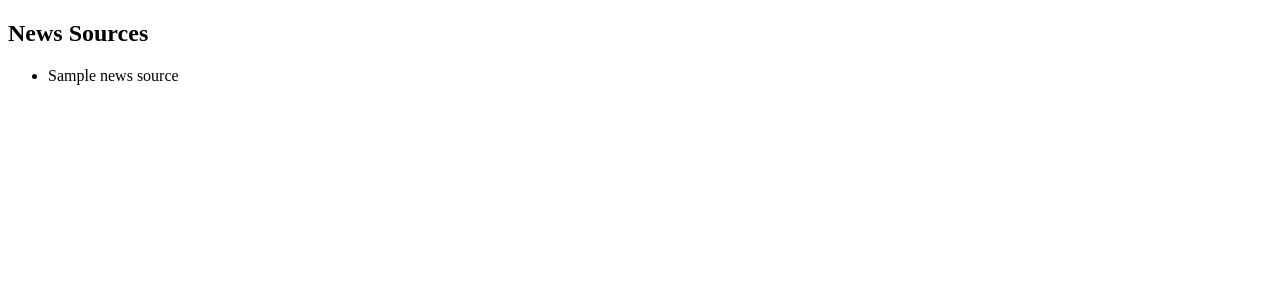
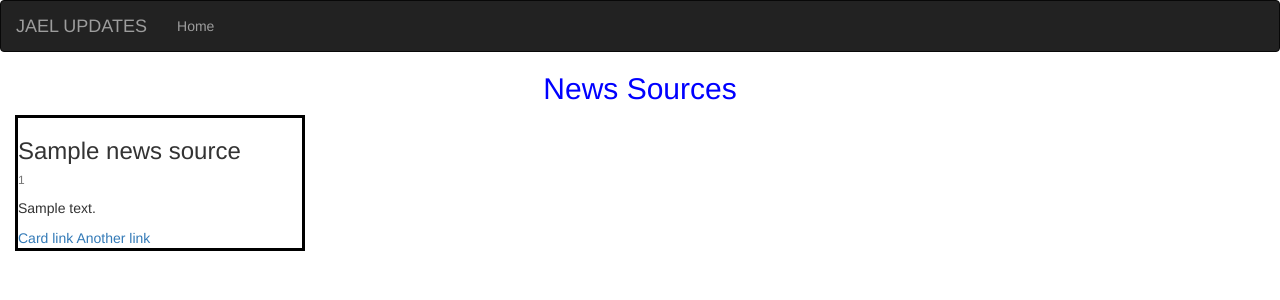
Before and after one commit to Samfan01/News-App, a Flask app: template app/templates/index.html in a window 1280 px wide. Shown: the top 300 px of the page. Run offline with Flask 2, Linux system fonts and the light colour scheme; the template is opened without the code that fills it: most values are stand-ins (such as "Sample title", 1, 10 or a date in 2020); parts of the project's set-up code (start-up, migrations or seed data) failed here and were passed over; some libraries are stand-ins or nearby versions.

Commit message:
added bootstrap cards to help display sources

```diff
--- a/app/request.py
+++ b/app/request.py
@@ -1,8 +1,8 @@
 from app import app
 import urllib.request,json
-from .models import source
+from models import Source
 
-Source = source.Source
+#Source = source.Source
 
 #Getting api key
 api_key = app.config['SOURCE_API_KEY']
--- a/app/source_test.py
+++ b/app/source_test.py
@@ -1,6 +1,6 @@
 import unittest
 from models import source
-Source = source.Source
+
 
 class SourceTest(unittest.TestCase):
     '''
--- /dev/null
+++ b/app/static/css/home.css
@@ -0,0 +1,4 @@
+h2{
+    text-align: center;
+    color: blue;
+}
--- /dev/null
+++ b/app/static/css/index.css
@@ -0,0 +1,7 @@
+h2{
+    text-align: center;
+    color: blue;
+}
+.card{
+    border: solid black 3px;
+}
--- a/app/templates/base.html
+++ b/app/templates/base.html
@@ -1,3 +1,10 @@
+{% extends 'bootstrap/base.html' %}
+
+
+<!-- navbar block -->
+{% block navbar %}
+    {% include 'navbar.html' %}
+{% endblock%}
 <!DOCTYPE html>
 <html>
     <head>
@@ -9,10 +16,11 @@
         {% endif %}
     </head>
     <body>
-        <!-- Content block -->
 
-        {% block content %}
+            <!-- Content block -->
+            {% block content %}
 
-        {% endblock%}
+            {% endblock%}
+
     </body>
     </html>
--- a/app/templates/index.html
+++ b/app/templates/index.html
@@ -1,12 +1,37 @@
 {% extends 'base.html'%}
 {% import 'macros.html' as macro %}
+
+<!-- Styles block -->
+
+{% block styles%}
+{{ super() }}
+<link rel="stylesheet" href="{{url_for('static',filename='css/index.css')}}">
+{% endblock %}
+
+
+
 {% block content %}
-    <!-- NEWS SOURCES SECTION-->
-    <h2>News Sources</h2>
-    <ul>
-        {% for news_source in news %}
-        {{ macro.displaySourceList(news) }}
-        {% endfor %}
-    </ul>
+<!-- NEWS SOURCES SECTION-->
+<h2>News Sources</h2>
+
+{% for news_source in news %}
+
+        <div class="col-md-3">
+            <div class="card" >
+                <div class="card-body">
+                    <h3 class="card-title">{{news_source.name}}</h3>
+                    <h6 class="card-subtitle mb-2 text-muted">{{news_source.id}}</h6>
+                    <p class="card-text">{{news_source.description}}</p>
+                    <a href="#" class="card-link">Card link</a>
+                    <a href="#" class="card-link">Another link</a>
+                </div>
+            </div>
+
+        </div>
+        <br><br>
+
+
+{% endfor %}
+
 
 {% endblock%}
--- /dev/null
+++ b/app/templates/navbar.html
@@ -0,0 +1,18 @@
+<div class="navbar navbar-inverse" role="navigation">
+    <div class="container-fluid">
+        <div class="navbar-header">
+            <button type="button" class="navbar-toggle" data-toggle="collapse" data-target=".navbar-collapse">
+              <span class="sr-only">Toggle navigation</span>
+              <span class="icon-bar"></span>
+              <span class="icon-bar"></span>
+              <span class="icon-bar"></span>
+            </button>
+            <a class="navbar-brand" href="/"> JAEL UPDATES </a>
+        </div>
+        <div class="navbar-collapse collapse">
+            <ul class="nav navbar-nav">
+                <li><a href="/">Home</a></li>
+        </div>
+
+    </div>
+</div>
```
Also changed, not shown: app/models/__init__.py (deleted), models.py (line endings or trailing spaces).
